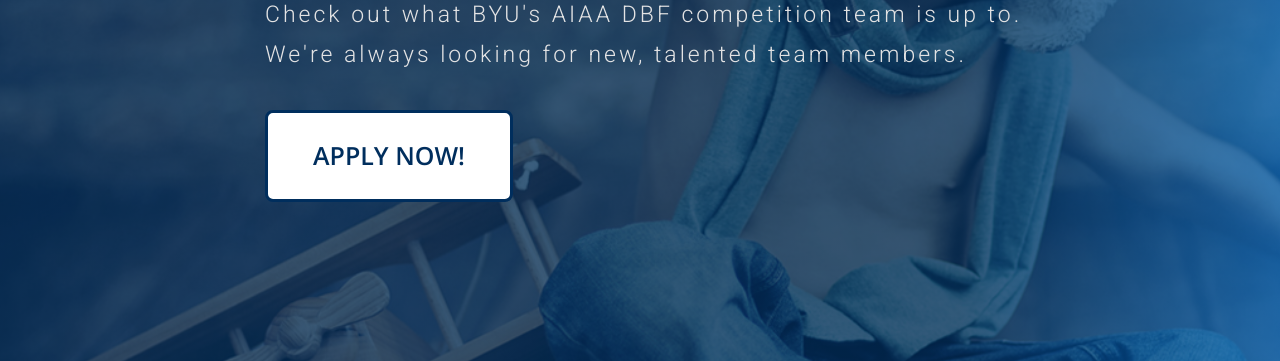
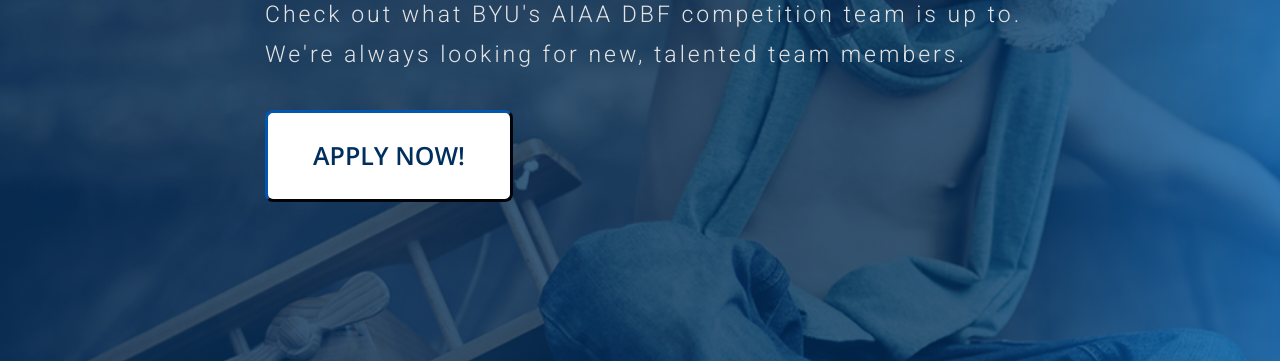
Before and after one commit to BYU-Aeronautics-Club/DBF, a Jekyll site: the page built from index.html, in a window 1280 px wide. Shown: the part 490-851 px from the top of the page. Built offline with Jekyll 4.4.1, drawn with Linux system fonts in a browser that asks for light colours; nearby versions of some CDN libraries; some web fonts are replaced.

Commit message:
try again

```diff
--- a/index.html
+++ b/index.html
@@ -13,7 +13,7 @@
           <h1 class="animated fadeInUp">BYU AERONAUTICS<br> DESIGN BUILD FLY TEAM</h1>
           <p class="animated fadeInUp">Check out what BYU's AIAA DBF competition team is up to.
               <br>We're always looking for new, talented team members.</p>
-          <a class="btn btn-default btn-wow" href="#">APPLY NOW!</a>
+          <button class="btn-wow" href="#">APPLY NOW!</button>
         </div>
       </div>
     </div>
```
